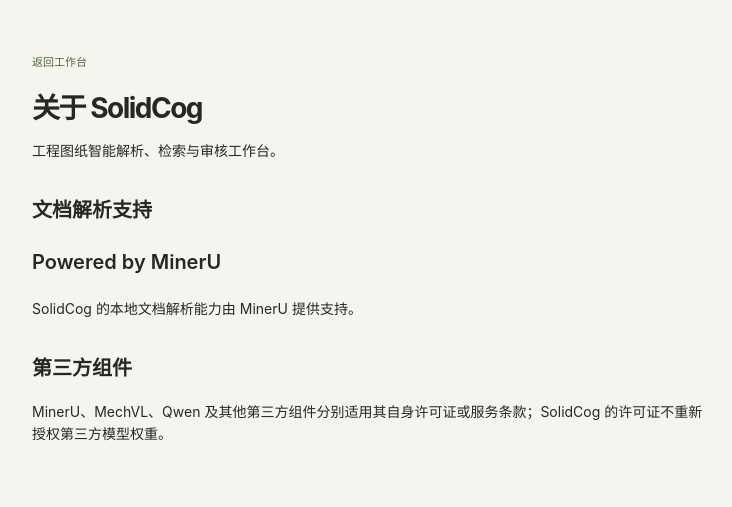
After one commit to liu-Daniel7/solidcog, a FastAPI app: page /about in a window 1280 px wide. The commit adds this page. Shown: the top 507 px of the page, without its empty margins (272-1004 px from the left). Run offline with FastAPI, Linux system fonts and the light colour scheme.

Commit message:
Add MinerU attribution to documentation and application

```diff
--- a/app/routers/pages.py
+++ b/app/routers/pages.py
@@ -22,6 +22,11 @@ def status():
 def home(request: Request):
     rows = template_rows(repository.list_all("DESC"))
     return templates.TemplateResponse(request, "index.html", {"图纸列表": rows, "drawings": rows})
+
+
+@router.get("/about", response_class=HTMLResponse)
+def about(request: Request):
+    return templates.TemplateResponse(request, "about.html", {})
 
 
 @router.get("/search", response_class=HTMLResponse)
--- /dev/null
+++ b/templates/about.html
@@ -0,0 +1,28 @@
+<!DOCTYPE html>
+<html lang="zh-CN">
+<head>
+    <meta charset="UTF-8">
+    <meta name="viewport" content="width=device-width, initial-scale=1.0">
+    <title>关于 SolidCog</title>
+    <style>
+{% include 'styles/workbench.css' %}
+        .about-content { max-width: 720px; margin: 0 auto; padding: 48px 24px; }
+        .about-content h1 { font-size: 28px; }
+        .about-content h2 { margin-top: 32px; font-size: 20px; }
+        .about-content p { overflow-wrap: anywhere; }
+        .about-credit { font-size: 20px; font-weight: 600; }
+    </style>
+</head>
+<body>
+    <main class="about-content">
+        <a class="text-link" href="/home">返回工作台</a>
+        <h1>关于 SolidCog</h1>
+        <p>工程图纸智能解析、检索与审核工作台。</p>
+        <h2>文档解析支持</h2>
+        <p class="about-credit"><a href="https://github.com/opendatalab/MinerU" target="_blank" rel="noopener noreferrer">Powered by MinerU</a></p>
+        <p>SolidCog 的本地文档解析能力由 MinerU 提供支持。</p>
+        <h2>第三方组件</h2>
+        <p>MinerU、MechVL、Qwen 及其他第三方组件分别适用其自身许可证或服务条款；SolidCog 的许可证不重新授权第三方模型权重。</p>
+    </main>
+</body>
+</html>
--- a/templates/index.html
+++ b/templates/index.html
@@ -180,7 +180,7 @@
                     </div>
                 </section>
             </section>
-            <footer class="workspace-footer"><span>SolidCog<span class="footer-divider">/</span>让工程知识，触手可及。</span><span>DESIGNED FOR THE DETAILS<span class="footer-plus">+</span></span></footer>
+            <footer class="workspace-footer"><span>SolidCog<span class="footer-divider">/</span><a href="/about">关于 SolidCog</a></span><a href="https://github.com/opendatalab/MinerU" target="_blank" rel="noopener noreferrer">Powered by MinerU</a></footer>
         </main>
     </div>
     <div id="drawing-modal" class="modal" role="dialog" aria-modal="true" aria-labelledby="drawing-modal-title" tabindex="-1">
```
Also changed, not shown: docs/attribution.md (added, +19 -0 lines), tests/test_routes.py (+10 -0 lines), README.md.
